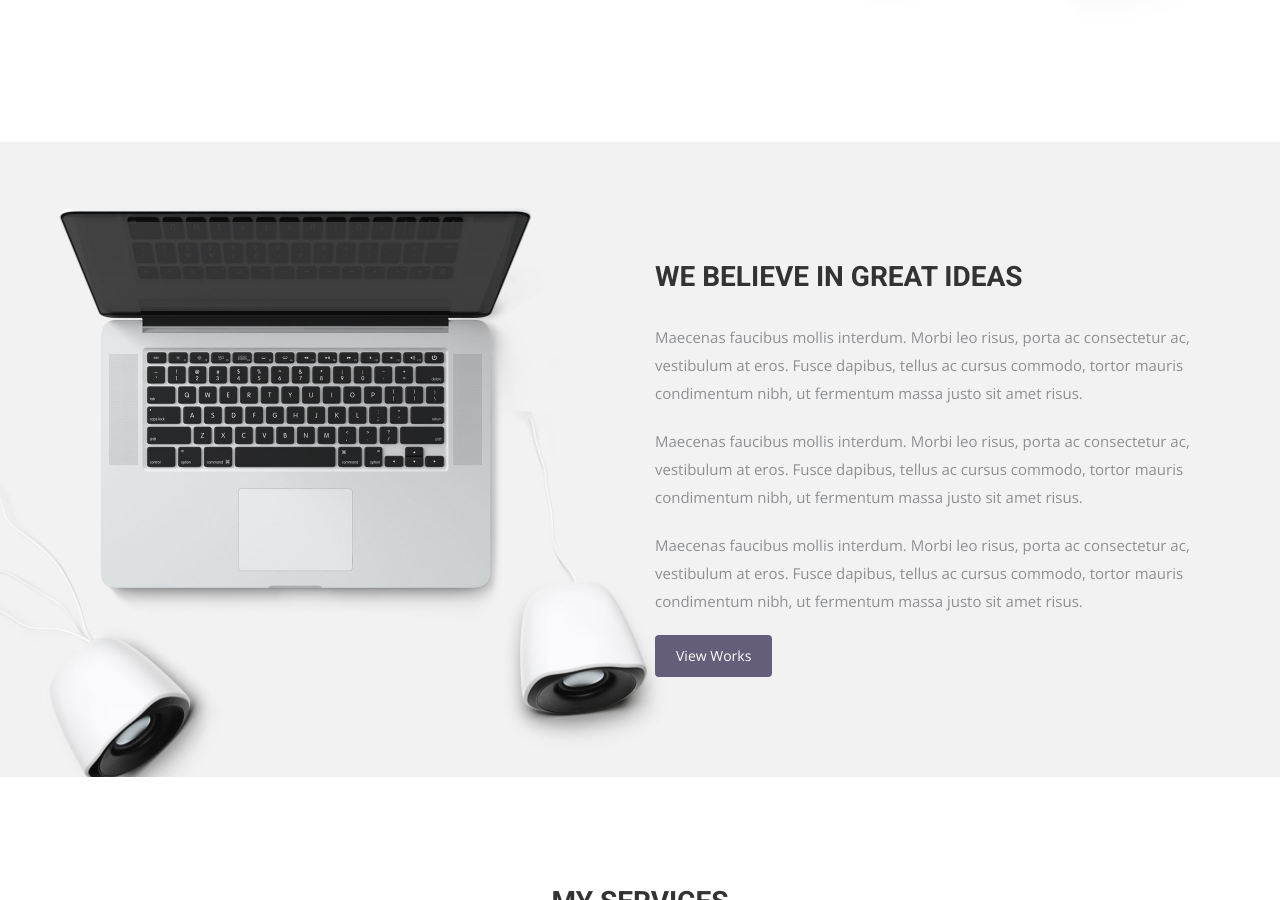
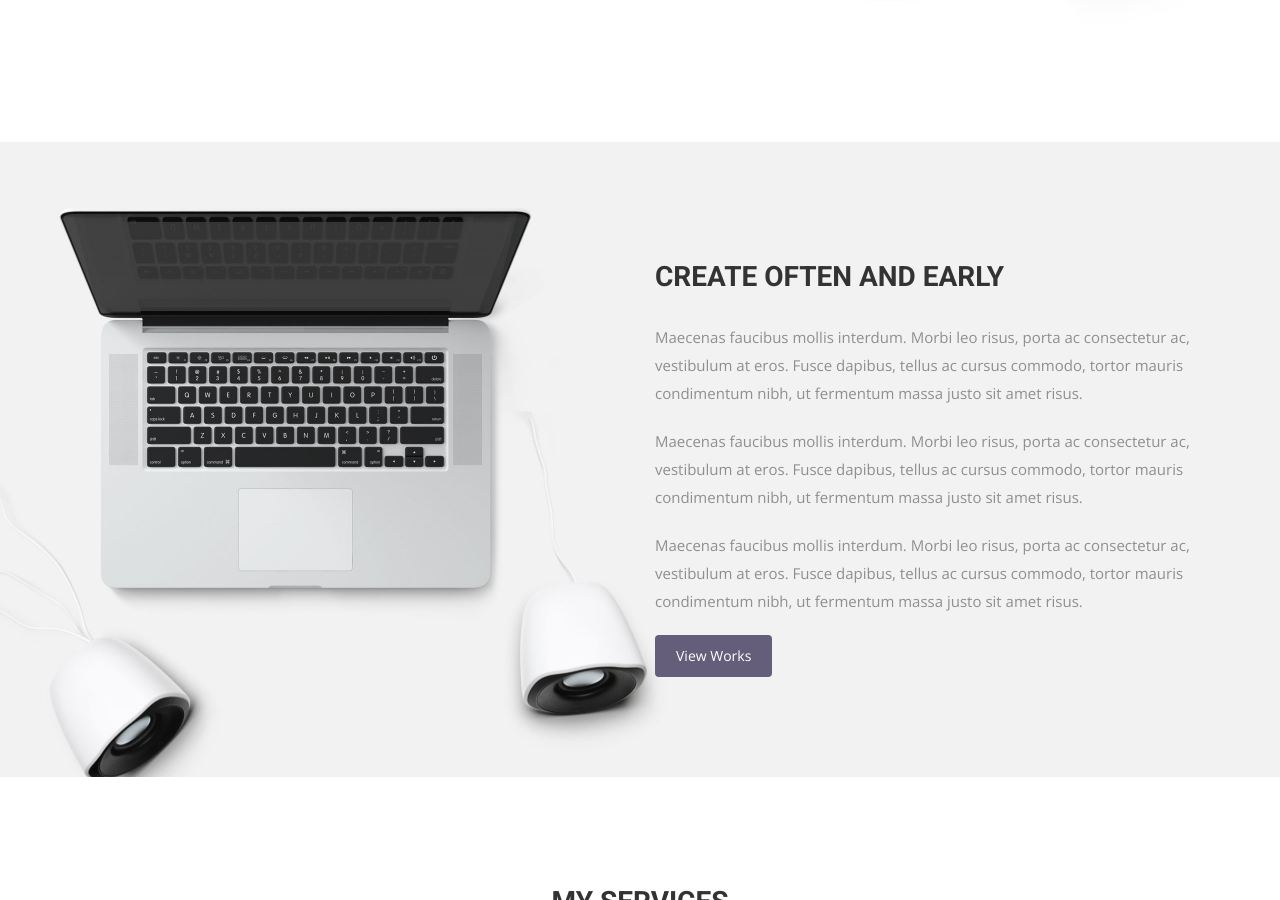
Before and after one commit to Kingslayyerr/Kingslayyerr.github.io, a Jekyll site: the page built from index.html, in a window 1280 px wide and 900 px high, scrolled down 1284 px. Built offline with Jekyll 4.4.1, drawn with Linux system fonts in a browser that asks for light colours; nearby versions of some CDN libraries; some web fonts are replaced.

```diff
--- a/index.html
+++ b/index.html
@@ -43,7 +43,7 @@ permalink: /
 <div class="container">
   <div class="row">
     <div class="col-md-6 col-md-offset-6">
-      <h2>WE BELIEVE IN GREAT IDEAS</h2>
+      <h2>CREATE OFTEN AND EARLY</h2>
       <p>Maecenas faucibus mollis interdum. Morbi leo risus, porta ac consectetur ac, vestibulum at eros. Fusce dapibus, tellus ac cursus commodo, tortor mauris condimentum nibh, ut fermentum massa justo sit amet risus.</p>
       <p>Maecenas faucibus mollis interdum. Morbi leo risus, porta ac consectetur ac, vestibulum at eros. Fusce dapibus, tellus ac cursus commodo, tortor mauris condimentum nibh, ut fermentum massa justo sit amet risus.</p>
       <p>Maecenas faucibus mollis interdum. Morbi leo risus, porta ac consectetur ac, vestibulum at eros. Fusce dapibus, tellus ac cursus commodo, tortor mauris condimentum nibh, ut fermentum massa justo sit amet risus.</p>
```
Also changed, not shown: img/logo.png.
